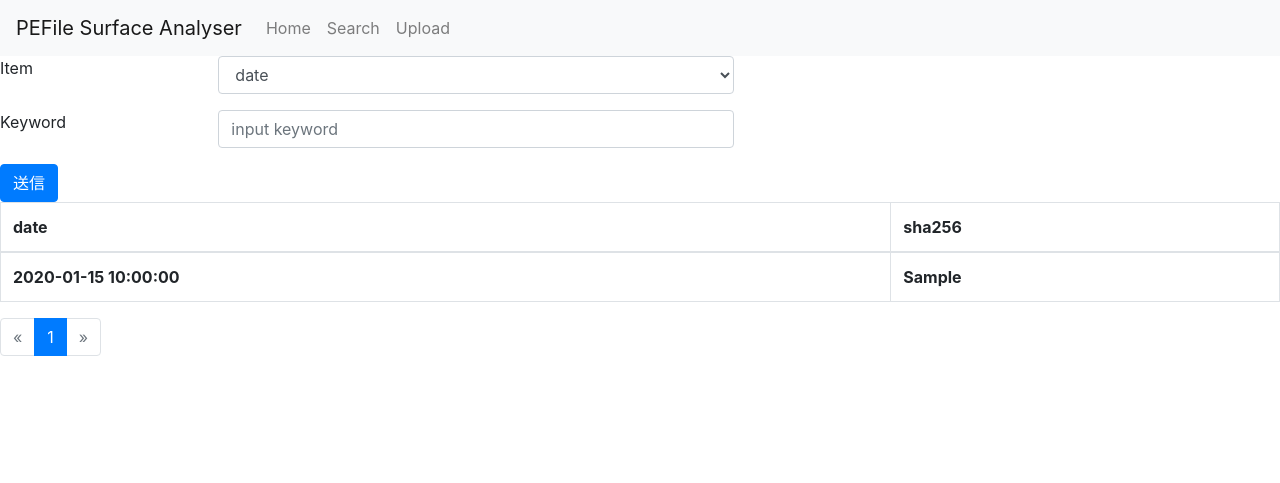
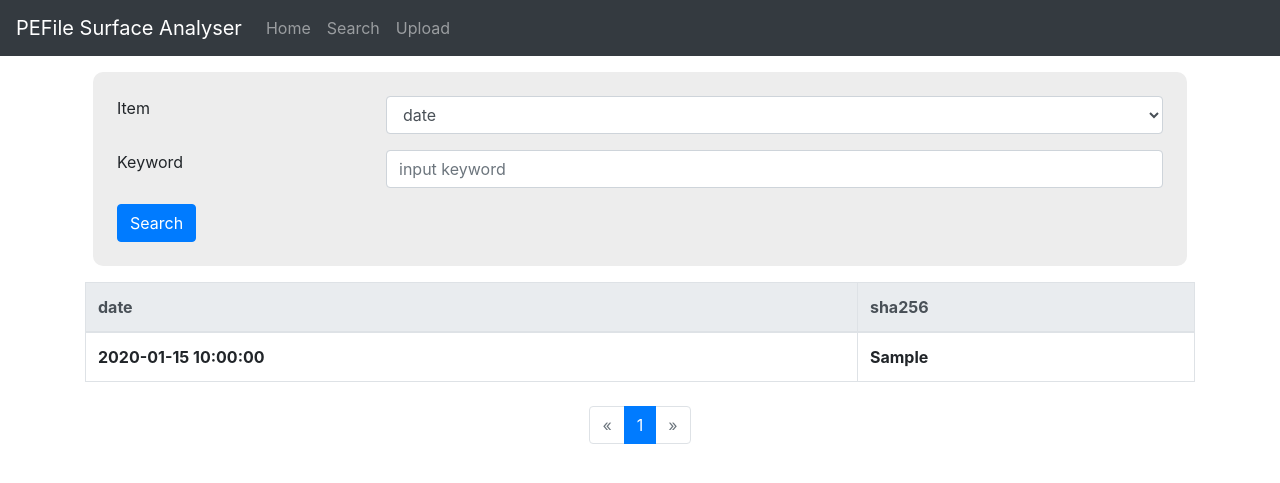
Before and after one commit to JinkaiWhite2018/web-PEanalysis, a Flask app: page /search in a window 1280 px wide. Shown: the top 483 px of the page. Run offline with Flask 2, Linux system fonts and the light colour scheme; a database or web service that is not in the repository returns one stand-in record (values such as "Sample title"); lists and menus that the app fills with data are empty; some libraries are stand-ins or nearby versions.

Commit message:
Changed GUI

```diff
--- a/config.py
+++ b/config.py
@@ -1,7 +1,7 @@
 class Product(object):
     UPLOAD_DIR = 'uploads'
     PEFILES_DIR = 'pefiles'
-    ONE_PAGE = 20
+    ONE_PAGE = 2
     PAGE_NUM = 5
     HOST_DB = 'localhost'
     PORT_DB = 27017
--- a/templates/index.html
+++ b/templates/index.html
@@ -1,9 +1,11 @@
 {% extends "layout.html" %}
 {% block body_content %}
+<div class="row py-3">
   <p>
     PEFile Surface Analysisでは、PEファイルの表層解析を行うことができます。また解析結果を検索することも可能です。
   </p>
   <p>
     詳しくは、README.mdをご覧ください。
   </p>
+</div>
 {% endblock %}
--- a/templates/layout.html
+++ b/templates/layout.html
@@ -5,7 +5,10 @@
     <meta name="viewport" content="width=device-width, initial-scale=1, shrink-to-fit=no">
 
     <!-- Bootstrap CSS -->
+    <link rel="stylesheet" href="https://stackpath.bootstrapcdn.com/bootstrap/4.5.0/css/bootstrap.min.css" integrity="sha384-9aIt2nRpC12Uk9gS9baDl411NQApFmC26EwAOH8WgZl5MYYxFfc+NcPb1dKGj7Sk" crossorigin="anonymous">
+    <!--
     <link rel="stylesheet" href="https://stackpath.bootstrapcdn.com/bootstrap/4.1.3/css/bootstrap.min.css" integrity="sha384-MCw98/SFnGE8fJT3GXwEOngsV7Zt27NXFoaoApmYm81iuXoPkFOJwJ8ERdknLPMO" crossorigin="anonymous">
+    -->
     {% block css_content %}{% endblock %}
     <title>
     {% if title %}
@@ -16,7 +19,7 @@
     </title>
 </head>
 <body>
-    <nav class="navbar navbar-expand-lg navbar-light bg-light">
+    <nav class="navbar navbar-expand-lg navbar-dark bg-dark">
         <a class="navbar-brand" href="#">PEFile Surface Analyser</a>
         <button class="navbar-toggler" type="button" data-toggle="collapse" data-target="#navbarSupportedContent" aria-controls="navbarSupportedContent" aria-expanded="false" aria-label="Toggle navigation">
             <span class="navbar-toggler-icon"></span>
@@ -34,14 +37,23 @@
                     <a class="nav-link" href="/upload.html">Upload</a>
                 </li>
             </ui>
+	</div>
     </nav>
+
+    <div class="container">
     {% block body_content %}{% endblock %}
+    </div>
 
     <!-- Optional JavaScript -->
     <!-- jQuery first, then Popper.js, then Bootstrap JS -->
+    <script src="https://code.jquery.com/jquery-3.5.1.slim.min.js" integrity="sha384-DfXdz2htPH0lsSSs5nCTpuj/zy4C+OGpamoFVy38MVBnE+IbbVYUew+OrCXaRkfj" crossorigin="anonymous"></script>
+    <script src="https://cdn.jsdelivr.net/npm/popper.js@1.16.0/dist/umd/popper.min.js" integrity="sha384-Q6E9RHvbIyZFJoft+2mJbHaEWldlvI9IOYy5n3zV9zzTtmI3UksdQRVvoxMfooAo" crossorigin="anonymous"></script>
+    <script src="https://stackpath.bootstrapcdn.com/bootstrap/4.5.0/js/bootstrap.min.js" integrity="sha384-OgVRvuATP1z7JjHLkuOU7Xw704+h835Lr+6QL9UvYjZE3Ipu6Tp75j7Bh/kR0JKI" crossorigin="anonymous"></script>
+    <!--
     <script src="https://code.jquery.com/jquery-3.3.1.min.js" integrity="sha256-FgpCb/KJQlLNfOu91ta32o/NMZxltwRo8QtmkMRdAu8=" crossorigin="anonymous"></script>
     <script src="https://cdnjs.cloudflare.com/ajax/libs/popper.js/1.14.3/umd/popper.min.js" integrity="sha384-ZMP7rVo3mIykV+2+9J3UJ46jBk0WLaUAdn689aCwoqbBJiSnjAK/l8WvCWPIPm49" crossorigin="anonymous"></script>
     <script src="https://stackpath.bootstrapcdn.com/bootstrap/4.1.3/js/bootstrap.min.js" integrity="sha384-ChfqqxuZUCnJSK3+MXmPNIyE6ZbWh2IMqE241rYiqJxyMiZ6OW/JmZQ5stwEULTy" crossorigin="anonymous"></script>
+    -->
     {% block script_content %}{% endblock %}
 </body>
 </html>
--- a/templates/search.html
+++ b/templates/search.html
@@ -1,11 +1,12 @@
 {% extends "layout.html" %}
 {% block body_content %}
 {% if headlist %}
-    <form class="form-horizontal" method="get">
+<div class="row p-4 my-3 mx-2" style="background-color:#EDEDED; border-radius:10px">
+    <form class="form-horizontal w-100 mx-auto" method="get">
         <input type="hidden" name="page" value="{{page}}">
         <div class="form-group row">
-            <label for="item" class="control-label col-md-2">Item</label>
-            <div class="col-md-5">
+            <label for="item" class="control-label col-md-3">Item</label>
+            <div class="col-md-9">
                 <select class="form-control" id="item" name="item">
                     {% for i in headlist %}
                     <option value="{{i}}">{{i}}</option>
@@ -14,19 +15,21 @@
             </div>
         </div>
         <div class="form-group row">
-            <label for="keyword" class="control-label col-md-2">Keyword</label>
-            <div class="col-md-5">
+            <label for="keyword" class="control-label col-md-3">Keyword</label>
+            <div class="col-md-9">
                 <input type="text" class="form-control" id="keyword" name="keyword" placeholder="input keyword">
             </div>
         </div>
         <div class="form-group">
         </div>
-        <button type="submit" class="btn btn-primary">送信</button>
+        <button type="submit" class="btn btn-primary">Search</button>
     </form>
+</div>
 {% endif %}
 {% if mongolist and impheadlist %}
+<div class="table-responsive mb-2">
     <table class="table table-bordered table-hover">
-        <thead class="thread-light">
+        <thead class="thead-light">
             <tr>
                 {% for i in impheadlist %}
                 <th scope="col"> {{ i }} </th>
@@ -43,10 +46,11 @@
         {% endfor %}
         </tbody>
     </table>
+</div>
     <nav aria-label="Page navigation">
-        <ul class="pagination">
+        <ul class="pagination justify-content-center">
             <li class="page-item {% if page == 1 %} disabled {% endif %}">
-                <a class="page-link" href="?page={{start_page-1}}{% if get_params %}{{get_params}}{% endif %}" aria-label="Previous">
+                <a class="page-link" href="?page={{page-1}}{% if get_params %}{{get_params}}{% endif %}" aria-label="Previous">
                     <span aria-hidden="true">&laquo;</span>
                     <span class="sr-only">Previous</span>
                 </a>
```
Also changed, not shown: templates/file.html (+7 -4 lines), templates/upload.html (+13 -8 lines). Lines whose indentation alone changed are shown as unchanged.
